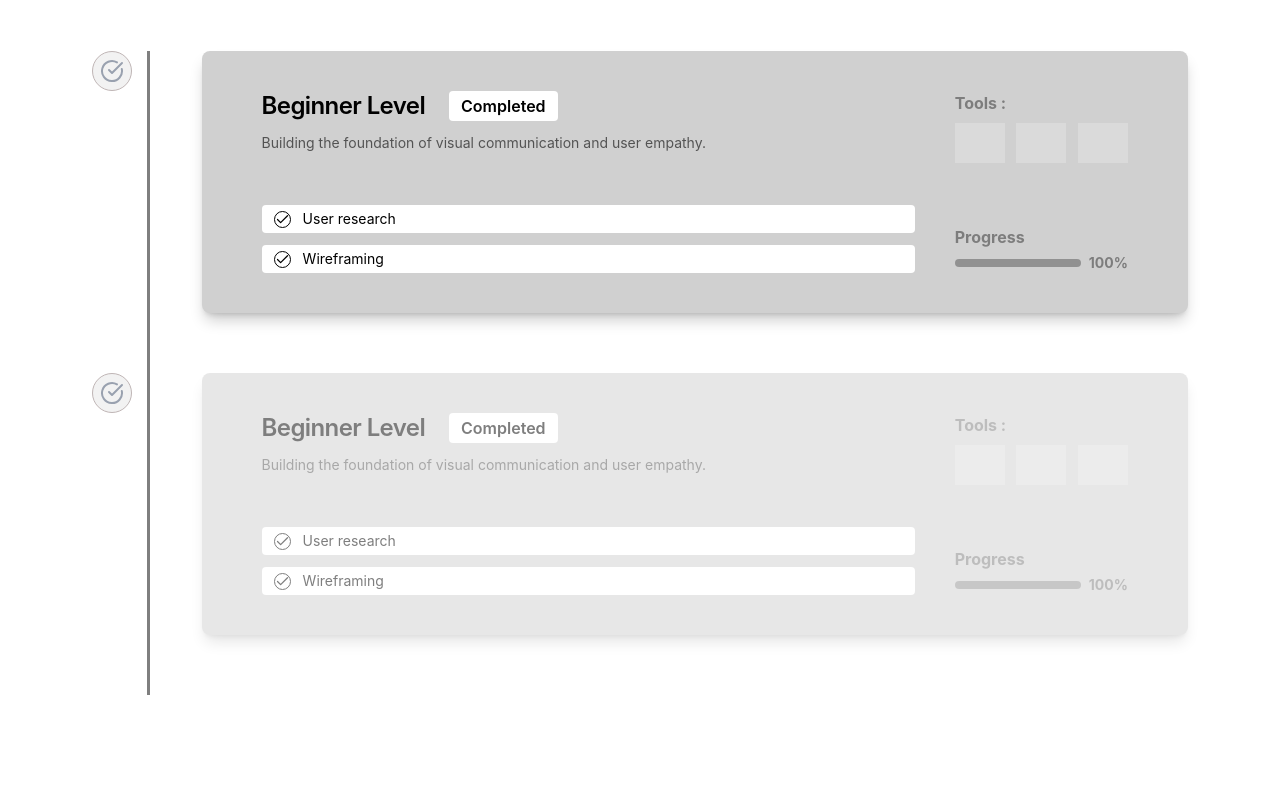
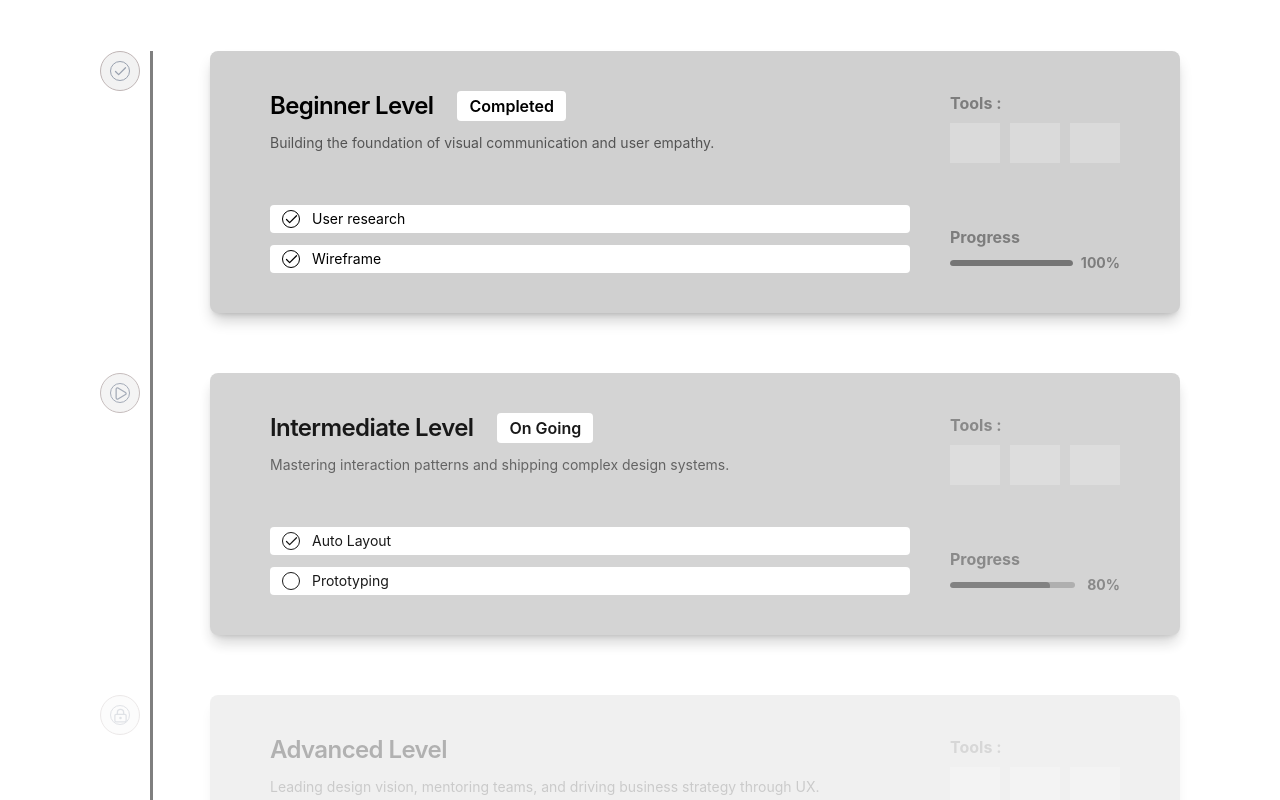
Before and after one commit to Ampasan/Frontend_CareerBytes, a React (Vite) app: page / in a window 1280 px wide. Shown: the part 1600-2400 px from the top of the page. Before the commit the page ends 2295 px from the top, so only its background shows below. Built offline with nearby package versions, Linux system fonts and the light colour scheme.

Commit message:
Refactor: improve roadmap card structure and extract helper logic

```diff
--- a/src/components/ui/CardRoadmap.jsx
+++ /dev/null
@@ -1,46 +0,0 @@
-function CardRoadmap({title, status, description, check, opacity}) {
-    return(
-        <div className={`bg-[var(--color-cardRM)] grid grid-cols-[80%_20%] justify-center items-center rounded-lg p-8 px-15 py-10 mb-15 shadow-lg shadow-black/20 ${opacity}`}>
-            {/* KIRI */}
-            <div className="flex flex-col gap-3 mr-10">
-                <div className="flex gap-6">
-                    <h2 className="font-semibold text-2xl leading-tight tracking-tight">{title}</h2>
-                    <h2 className="bg-white px-3 rounded font-semibold flex items-center">{status}</h2>
-                </div>
-                <p className="text-black/60 mb-10 text-sm">{description}</p>
-                <div className="bg-white p-1 px-3 rounded flex gap-3 items-center text-sm">
-                    <div className="rounded-full border">
-                        {check}
-                    </div>
-                    <p>User research</p>
-                </div>
-                <div className="bg-white p-1 px-3 rounded flex gap-3 items-center text-sm">
-                    <div className="rounded-full border">
-                        {check}
-                    </div>
-                    <p>Wireframing</p>
-                </div>
-            </div>
-            {/* KANAN */}
-            <div className=" h-full flex flex-col font-bold justify-between text-black/40">
-                <div className="flex flex-col gap-2">
-                    <h3 className="">Tools :</h3>
-                    <div className="flex justify-between">
-                        <div className="w-[50px] h-[40px] bg-white/20"></div>
-                        <div className="w-[50px] h-[40px] bg-white/20"></div>
-                        <div className="w-[50px] h-[40px] bg-white/20"></div>
-                    </div>
-                </div>
-                <div className="flex flex-col gap-1">
-                    <h3>Progress</h3>
-                    <div className="flex justify-between items-center gap-2">
-                        <div className="bg-black/30 h-2 w-[100%] rounded"></div>
-                        <p className="font-bold text-sm">100%</p>
-                    </div>
-                </div>
-            </div>
-        </div>
-    )
-}
-
-export default CardRoadmap;
--- /dev/null
+++ b/src/components/ui/Checklist.jsx
@@ -0,0 +1,16 @@
+import { Check } from 'lucide-react';
+
+function Checklist({ isCheck, text }) {
+    return(
+        <>
+        <div className="bg-white p-1 px-3 rounded flex gap-3 items-center text-sm">
+            <div className="rounded-full w-4.5 h-4.5 border flex items-center justify-center">
+                {isCheck && <Check size={15} />}
+            </div>
+            <p>{text}</p>
+        </div>
+        </>
+    )
+}
+
+export default Checklist;
--- /dev/null
+++ b/src/components/ui/RoadmapCard.jsx
@@ -0,0 +1,51 @@
+import Checklist from "./Checklist";
+
+function RoadmapCard({opacity, title, status, description, ChecklistItems, progress}) {
+    return(
+        <div className={`bg-[var(--color-cardRM)] grid grid-cols-[80%_20%] justify-center items-center rounded-lg p-8 px-15 py-10 shadow-lg shadow-black/20 ml-15 ${opacity}`}>
+
+            {/* KIRI */}
+            <div className="flex flex-col gap-3 mr-10">
+                <div className="flex gap-6">
+                    <h2 className="font-semibold text-2xl leading-tight tracking-tight">{title}</h2>
+                    {status && (<h2 className="bg-white px-3 rounded font-semibold flex items-center">{status}</h2>)}
+                </div>
+                <p className="text-black/60 mb-10 text-sm">{description}</p>
+
+                {ChecklistItems?.map((item, index) => (
+                    <Checklist
+                    key={index}
+                    isCheck={item.isCheck}
+                    text={item.text}
+                    />
+                ))}
+            </div>
+
+            {/* KANAN */}
+            <div className=" h-full flex flex-col font-bold justify-between text-black/40">
+                <div className="flex flex-col gap-2">
+                    <h3 className="">Tools :</h3>
+                    <div className="flex justify-between">
+                        <div className="w-[50px] h-[40px] bg-white/20"></div>
+                        <div className="w-[50px] h-[40px] bg-white/20"></div>
+                        <div className="w-[50px] h-[40px] bg-white/20"></div>
+                    </div>
+                </div>
+                <div className="flex flex-col gap-1">
+                    <h3>Progress</h3>
+                    <div className="flex items-center gap-2">
+                        {/* BAR */}
+                        <div className="flex-1 bg-black/20 h-1.5 rounded overflow-hidden">
+                            <div className="bg-black/30 h-2 w-[100%] rounded"
+                            style={{width: `${progress}%`}}>
+                            </div>
+                        </div>
+                        <p className="min-w-[37px] font-bold text-sm text-right">{progress}%</p>
+                    </div>
+                </div>
+            </div>
+        </div>
+    )
+}
+
+export default RoadmapCard;
--- /dev/null
+++ b/src/components/ui/RoadmapItems.jsx
@@ -0,0 +1,37 @@
+import RoadmapCard from "./RoadmapCard";
+import { getIcon, getOpacity } from "../../utils/RoadmapHelpers";
+
+function RoadmapItems({ data }) {
+    return(
+    <div className="mx-25 relative">
+        {/* LINE */}
+        <div className="absolute left-[50px] top-0 w-[3px] h-full bg-black/50"></div>
+
+        <div className="flex flex-col gap-15">
+            {data.map((item, index) => (
+
+                <div key={index} className="grid grid-cols-[30px_20px_1fr]">
+                    {/* ICON */}
+                    <div className={`bg-black/5 w-10 h-10 flex justify-center items-center rounded-full border-1 border-[var(--color-text)] text-gray-400 ${getOpacity(item.status)}`}>
+                        <div className="rounded-full w-5 h-5 border flex items-center justify-center">{getIcon(item.status)}</div>
+                    </div>
+
+                    <div></div>
+
+                    {/* CARD */}
+                    <RoadmapCard
+                        opacity={getOpacity(item.status)}
+                        title={item.title}
+                        status={item.status}
+                        description={item.description}
+                        ChecklistItems={item.checklist}
+                        progress={item.progress}
+                    />
+                </div>
+            ))}
+        </div>
+    </div>
+    )
+}
+
+export default RoadmapItems;
--- a/src/features/landing/components/RoadmapSection.jsx
+++ b/src/features/landing/components/RoadmapSection.jsx
@@ -1,7 +1,40 @@
-import CardRoadmap from "../../../components/ui/CardRoadmap";
-import { CircleCheckBig, Check } from 'lucide-react';
+import RoadmapItems from "../../../components/ui/RoadmapItems";
 
 function RoadmapSection() {
+
+      const roadmapData = [
+    {
+      title: "Beginner Level",
+      status: "Completed",
+      description: "Building the foundation of visual communication and user empathy.",
+      checklist: [
+        { isCheck: true, text: "User research" },
+        { isCheck: true, text: "Wireframe" },
+      ],
+      progress: 100,
+    },
+    {
+      title: "Intermediate Level",
+      status: "On Going",
+      description: "Mastering interaction patterns and shipping complex design systems.",
+      checklist: [
+        { isCheck: true, text: "Auto Layout" },
+        { isCheck: false, text: "Prototyping" },
+      ],
+      progress: 80,
+    },
+    {
+      title: "Advanced Level",
+      status: false,
+      description: "Leading design vision, mentoring teams, and driving business strategy through UX.",
+      checklist: [
+        { isCheck: false, text: "Leadership" },
+        { isCheck: false, text: "UX Strategy" },
+      ],
+      progress: 0,
+    },
+  ];
+
     return(
         <section>
                 <div className="pl-22 pt-10 flex justify-center items-center gap-10">
@@ -13,43 +46,7 @@ function RoadmapSection() {
                         <h2 className="bg-black/10 font-semibold text-4xl p-3 px-5 mb-15 rounded-2xl leading-tight tracking-tight ">UI/UX Designer</h2>
                     </div>
                 </div>
-
-                <div className=" grid grid-cols-[5%_5%_90%] justify-center mx-23">
-                    {/* CHECK ICON */}
-                    <div className="bg-black/5 w-10 h-10 flex justify-center items-center rounded-full border-1 border-[var(--color-text)] text-gray-400">
-                        {<CircleCheckBig />}
-                    </div>
-
-                    {/* LINE */}
-                    <div className="bg-black/50 w-[3px] h-full"></div>
-
-                    {/* CARD */}
-                    <CardRoadmap
-                    opacity="opacity-100"
-                    check={<Check size={15}/>}
-                    title="Beginner Level"
-                    status="Completed"
-                    description="Building the foundation of visual communication and user empathy."
-                    />
-                </div>
-                <div className=" grid grid-cols-[5%_5%_90%] justify-center mx-23">
-                    {/* CHECK ICON */}
-                    <div className="bg-black/5 w-10 h-10 flex justify-center items-center rounded-full border-1 border-[var(--color-text)] text-gray-400">
-                        {<CircleCheckBig />}
-                    </div>
-
-                    {/* LINE */}
-                    <div className="bg-black/50 w-[3px] h-full"></div>
-
-                    {/* CARD */}
-                    <CardRoadmap
-                    opacity="opacity-50"
-                    check={<Check size={15}/>}
-                    title="Beginner Level"
-                    status="Completed"
-                    description="Building the foundation of visual communication and user empathy."
-                    />
-                </div>
+                <RoadmapItems data={roadmapData} />
         </section>
     )
 }
--- /dev/null
+++ b/src/utils/RoadmapHelpers.jsx
@@ -0,0 +1,15 @@
+import { Check, Play, LockKeyhole } from 'lucide-react';
+
+// HELPER ICON
+export function getIcon(type) {
+    if (type === "Completed") return <Check size={15}/>;
+    if (type === "On Going") return <Play size={15}/>;
+    if (type === false) return <LockKeyhole size={15}/>;
+}
+// HELPER OPACITY
+export function getOpacity(type) {
+    if (type === "Completed") return "opacity-100";
+    if (type === "On Going") return "opacity-90";
+    if (type === false) return "opacity-30";
+    return "opacity-10";
+}
```
